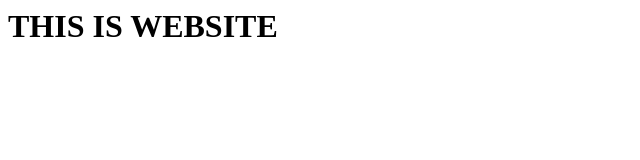
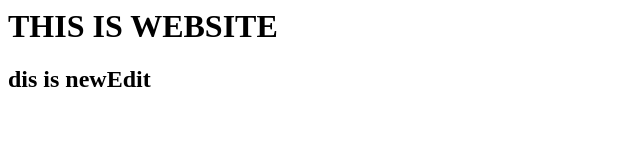
Before and after one commit to wg-chinghan/git-tutorial, a plain HTML site: page prj01/index.html in a window 1280 px wide. Shown: the whole page, without its empty margins (0-640 px from the left). Drawn offline with Linux system fonts and the light colour scheme.

Commit message:
Update index.html

```diff
--- a/prj01/index.html
+++ b/prj01/index.html
@@ -4,5 +4,6 @@
 
 <BODY>
 <H1> THIS IS WEBSITE</H1>
+<H2> dis is newEdit</H2>
 </BODY>
 </HTML>
```
